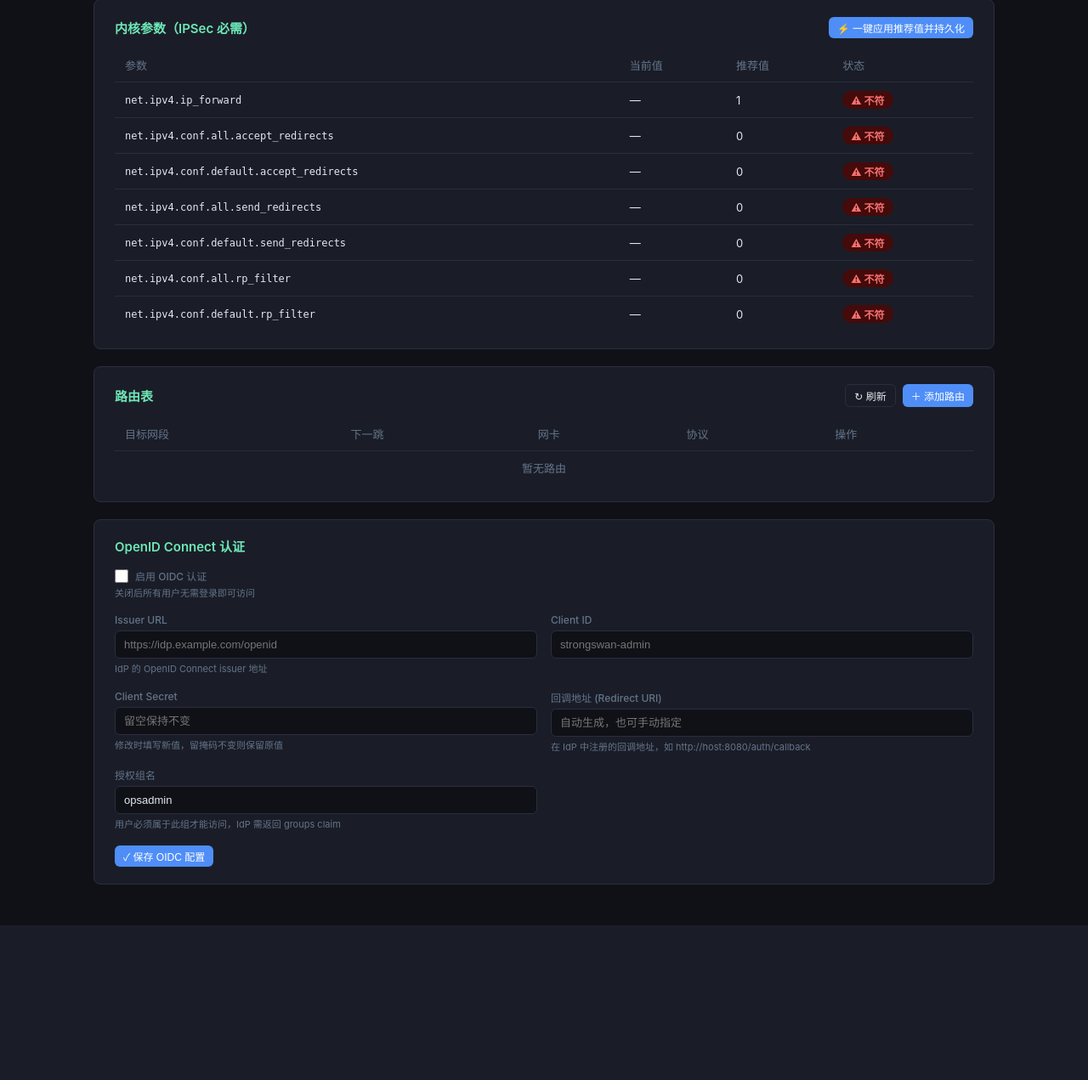
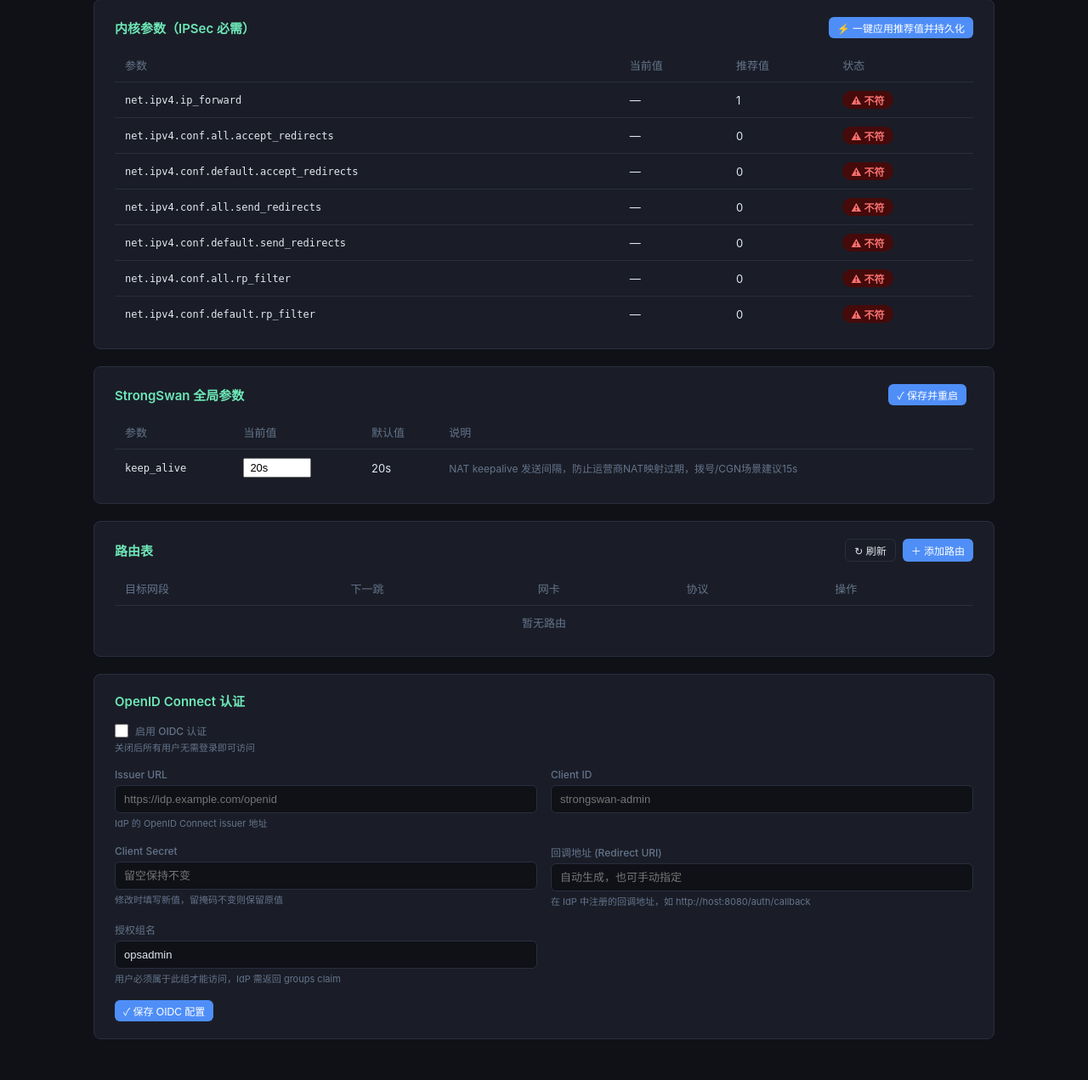
Before and after one commit to neighbour-oldhuang/strongswan-admin, a FastAPI app: page /system in a window 1280 px wide. Shown: the part 81-1352 px from the top of the page at 85% size. Before the commit the page ends 1170 px from the top, so only its background shows below. Run offline with FastAPI, Linux system fonts and the light colour scheme.

Commit message:
feat: 系统配置页支持 charon 全局参数(keep_alive)，兼容 CentOS/Debian

```diff
--- a/ctl.py
+++ b/ctl.py
@@ -9,6 +9,16 @@ def _swanctl_dir() -> str:
     return "/etc/swanctl"
 
 SWANCTL_DIR = _swanctl_dir()
+
+def _charon_conf() -> str:
+    for p in (
+        "/etc/strongswan/strongswan.d/charon.conf",  # Debian/Ubuntu apt
+        "/etc/strongswan.d/charon.conf",              # CentOS/RHEL yum, 源码编译
+        "/etc/strongswan/charon.conf",                # 部分发行版
+    ):
+        if Path(p).is_file():
+            return p
+    return ""
 
 def run(cmd: str, input_text: str = None, timeout: int = 15) -> tuple[int, str, str]:
     r = subprocess.run(
@@ -124,6 +134,39 @@ def apply_sysctls() -> tuple:
     with open(SYSCTL_FILE, "w") as f:
         f.write("\n".join(lines) + "\n")
     return run("sysctl -p " + SYSCTL_FILE)
+
+# ── charon 全局参数 ──────────────────────────────────────────────────────────
+
+CHARON_PARAMS = {
+    "keep_alive": {"default": "20s", "desc": "NAT keepalive 发送间隔，防止运营商NAT映射过期，拨号/CGN场景建议15s"},
+}
+
+def get_charon_params() -> dict:
+    """读取 charon.conf 中的可调参数当前值"""
+    conf = _charon_conf()
+    result = {}
+    content = Path(conf).read_text() if conf else ""
+    for key, meta in CHARON_PARAMS.items():
+        m = re.search(rf'^\s*{key}\s*=\s*(\S+)', content, re.MULTILINE)
+        result[key] = {"value": m.group(1) if m else meta["default"], "default": meta["default"], "desc": meta["desc"]}
+    return result
+
+def set_charon_param(key: str, value: str) -> tuple:
+    """修改 charon.conf 中的参数并重启 strongswan"""
+    conf = _charon_conf()
+    if not conf:
+        return 1, "", "charon.conf not found"
+    content = Path(conf).read_text()
+    pattern = rf'^(\s*)#?\s*{key}\s*=\s*\S+'
+    replacement = rf'\g<1>{key} = {value}'
+    new_content, n = re.subn(pattern, replacement, content, count=1, flags=re.MULTILINE)
+    if n == 0:
+        # 参数不存在，插入到 charon { } 块内
+        new_content = re.sub(r'(charon\s*\{)', rf'\1\n    {key} = {value}', content, count=1)
+        if new_content == content:
+            return 1, "", f"cannot insert {key}: no charon block in {conf}"
+    Path(conf).write_text(new_content)
+    return restart()
 
 def get_routes() -> str:
     _, out, _ = run("ip route show")
--- a/main.py
+++ b/main.py
@@ -50,6 +50,20 @@ async def api_sysctls():
 async def sysctl_apply():
     code, out, err = ctl.apply_sysctls()
     return redirect("/", out or err or "内核参数已应用并持久化", code == 0)
+
+@app.get("/api/charon")
+async def api_charon():
+    return JSONResponse(ctl.get_charon_params())
+
+@app.post("/api/charon")
+async def api_charon_save(request: Request):
+    data = await request.json()
+    for key, val in data.items():
+        if key in ctl.CHARON_PARAMS and val:
+            code, out, err = ctl.set_charon_param(key, val)
+            if code != 0:
+                return JSONResponse({"ok": False, "msg": err})
+    return JSONResponse({"ok": True})
 
 @app.get("/api/routes")
 async def api_routes():
--- a/templates/system.html
+++ b/templates/system.html
@@ -23,6 +23,21 @@
   <table id="sysctl-table" style="font-size:13px">
     <thead><tr><th>参数</th><th>当前值</th><th>推荐值</th><th>状态</th></tr></thead>
     <tbody id="sysctl-body"><tr><td colspan="4" style="color:var(--muted)">加载中…</td></tr></tbody>
+  </table>
+</div>
+
+<!-- charon 全局参数 -->
+<div class="card">
+  <div style="display:flex;justify-content:space-between;align-items:center;margin-bottom:12px">
+    <span class="card-title" style="margin:0">StrongSwan 全局参数</span>
+    <div>
+      <button class="btn btn-primary btn-sm" onclick="saveCharon()">✓ 保存并重启</button>
+      <span id="charon-msg" style="margin-left:8px;font-size:12px"></span>
+    </div>
+  </div>
+  <table id="charon-table" style="font-size:13px">
+    <thead><tr><th>参数</th><th>当前值</th><th>默认值</th><th>说明</th></tr></thead>
+    <tbody id="charon-body"><tr><td colspan="4" style="color:var(--muted)">加载中…</td></tr></tbody>
   </table>
 </div>
 
@@ -130,6 +145,31 @@ async function delRoute(dst, via, dev) {
 loadSysctls();
 loadRoutes();
 loadOidc();
+loadCharon();
+
+async function loadCharon() {
+  const res = await fetch('/api/charon');
+  const data = await res.json();
+  document.getElementById('charon-body').innerHTML = Object.entries(data).map(([k, v]) =>
+    `<tr>
+      <td style="font-family:monospace;font-size:12px">${k}</td>
+      <td><input type="text" data-key="${k}" value="${v.value}" style="width:80px;padding:2px 6px;font-size:13px"></td>
+      <td>${v.default}</td>
+      <td style="font-size:12px;color:var(--muted)">${v.desc}</td>
+    </tr>`
+  ).join('');
+}
+
+async function saveCharon() {
+  const inputs = document.querySelectorAll('#charon-body input[data-key]');
+  const body = {};
+  inputs.forEach(el => body[el.dataset.key] = el.value.trim());
+  const res = await fetch('/api/charon', {method:'POST', headers:{'Content-Type':'application/json'}, body:JSON.stringify(body)});
+  const d = await res.json();
+  const msg = document.getElementById('charon-msg');
+  msg.textContent = d.ok ? '✓ 已保存并重启' : '✗ ' + d.msg;
+  msg.style.color = d.ok ? 'var(--accent2)' : 'var(--danger)';
+}
 
 async function loadOidc() {
   const res = await fetch('/api/oidc');
```
